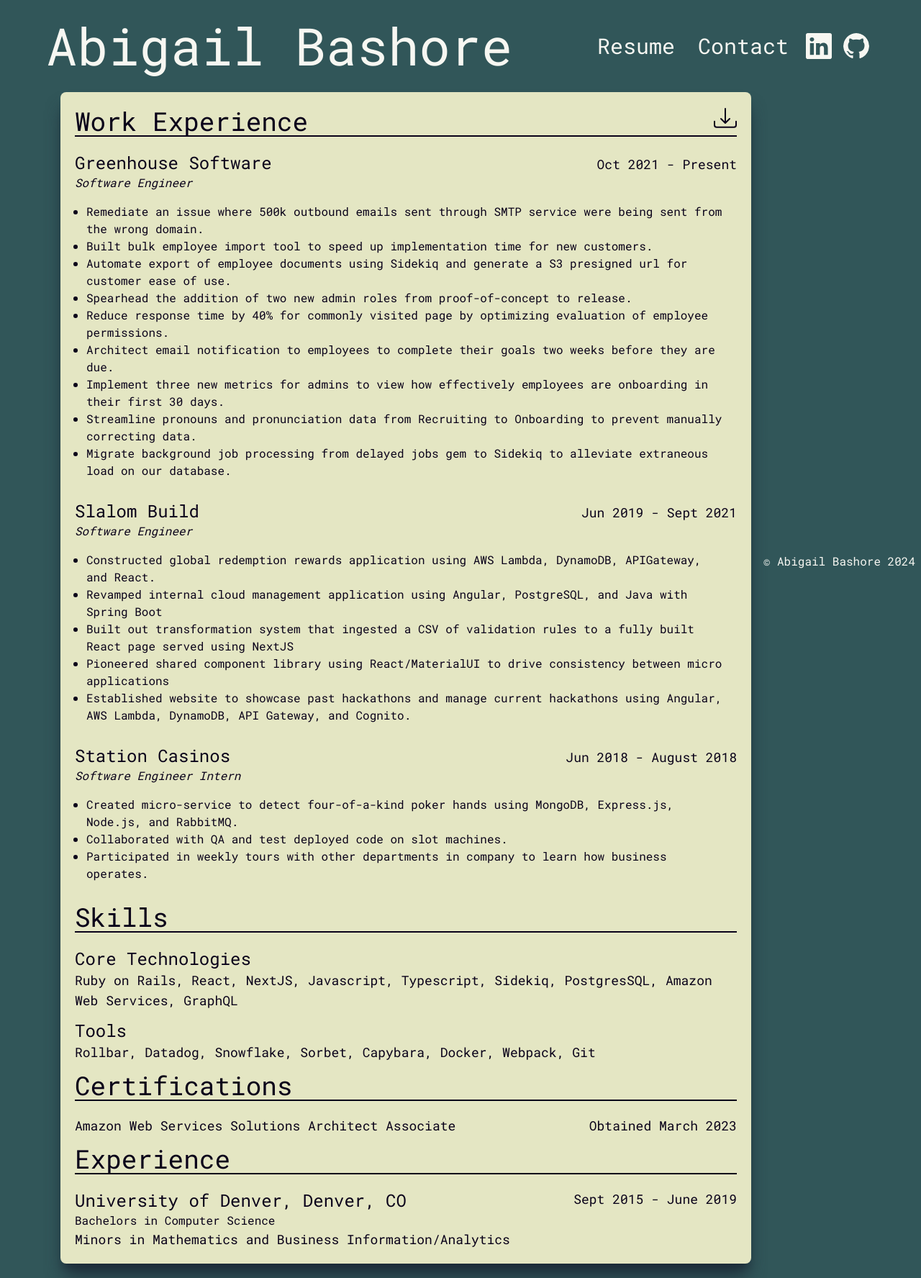
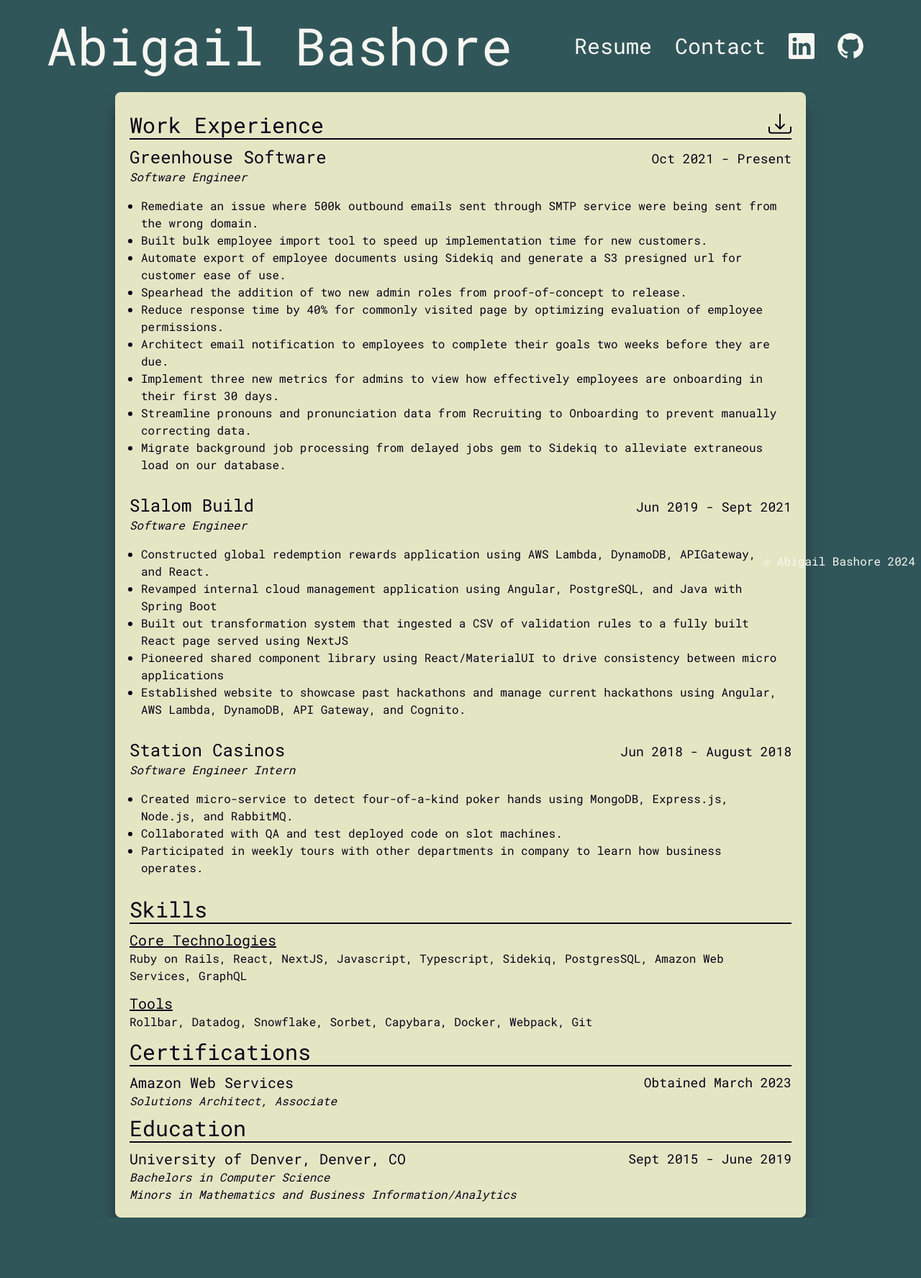
Before and after one commit to abbyjb/abbyjb-portfolio, a Next.js app: page /experience in a window 1280 px wide. Shown: the whole page at 72% size. After the commit the page ends 1692 px from the top, so only its background shows below. Built offline with nearby package versions, Linux system fonts and the light colour scheme.

Commit message:
more enhancements; add about section

```diff
--- a/app/components/navigation.tsx
+++ b/app/components/navigation.tsx
@@ -5,22 +5,22 @@
 export default function Navigation() {
   return (
     <nav className="flex sm:flex-row flex-col items-center justify-between my-7 ">
-      <Link className="grow" href="/">
-        <h1 className="lg:text-7xl text-5xl text-nowrap">Abigail Bashore</h1>
+      <Link className="grow" href="/" title="Home Page">
+        <h1 className="lg:text-7xl text-5xl sm:text-left sm:text-nowrap text-wrap text-center">Abigail Bashore</h1>
       </Link>
       <div className="flex">
-        <Link className="lg:text-3xl lg:leading-none m-2 hover:transition-shadow hover:text-off-white hover:shadow-inner-md hover:bg-[#3A6669] hover:shadow-blue text-2xl rounded-lg p-2" href={"/experience"}>
+        <Link className="lg:text-3xl lg:leading-none m-2 hover:transition-shadow hover:text-off-white hover:shadow-inner-md hover:bg-[#3A6669] hover:shadow-blue text-2xl rounded-lg p-2" href={"/experience"} title="View My Resume">
           Resume
         </Link>
-        <Link className="lg:text-3xl lg:leading-none m-2 hover:transition-shadow hover:text-off-white hover:shadow-inner-md hover:bg-[#3A6669] hover:shadow-blue text-2xl rounded-lg p-2" href={"mailto:abbyjbdev@gmail.com"}>
+        <Link className="lg:text-3xl lg:leading-none m-2 hover:transition-shadow hover:text-off-white hover:shadow-inner-md hover:bg-[#3A6669] hover:shadow-blue text-2xl rounded-lg p-2" href={"mailto:abbyjbdev@gmail.com"} title="Email Me">
           Contact
         </Link>
       </div>
       <div className="flex">
-        <Link className="m-2" target="_blank" href={"https://www.linkedin.com/in/abigail-bashore"}>
+        <Link className="p-2 m-2" target="_blank" href={"https://www.linkedin.com/in/abigail-bashore"} title="LinkedIn Profile">
           <LinkedIn className={"lg:size-9 lg:leading-none hover:transition-shadow hover:shadow-xl hover:shadow-blue size-6"} />
         </Link>
-        <Link className="m-2" target="_blank" href={"https://www.github.com/abbyjb"}>
+        <Link className="p-2 m-2" target="_blank" href={"https://www.github.com/abbyjb"} title="Github Profile">
           <Github className={"rounded-full lg:size-9 lg:leading-none hover:transition-shadow hover:shadow-xl hover:shadow-blue size-6"} />
         </Link>
       </div>
--- a/app/experience/components/resume-section-header.tsx
+++ b/app/experience/components/resume-section-header.tsx
@@ -8,10 +8,10 @@
 
 export default function ResumeSectionHeader({ name, icon_button }: ResumeSectionHeaderProps) {
   return (
-    <div className="flex mb-5 border-b-2 border-purple">
-      <h2 className="grow text-4xl">{name}</h2>
+    <div className="flex my-2 border-b-2 border-purple">
+      <h2 className="grow text-3xl">{name}</h2>
       { icon_button &&
-        <Link href="./Abigail_Bashore_Resume.pdf" target="_blank" download>
+        <Link href="./Abigail_Bashore_Resume.pdf" target="_blank" title="Download my resume" download>
           <Download className="size-8"/>
         </Link>
       }
--- a/app/experience/page.tsx
+++ b/app/experience/page.tsx
@@ -3,7 +3,7 @@
 
 export default function ExperiencePage () {
   return (
-    <main className="rounded-lg bg-beige text-purple p-5 m-5 shadow-xl shadow-blue overflow-y-auto">
+    <main className="rounded-lg bg-beige text-purple p-5 shadow-xl shadow-blue overflow-y-auto">
       <ResumeSectionHeader name="Work Experience" icon_button />
       <ResumeItem
         company={"Greenhouse Software"}
@@ -47,27 +47,30 @@
 
       <ResumeSectionHeader name="Skills" />
       <div className="mb-3">
-        <h3 className="text-2xl">Core Technologies</h3>
-        <p className="text-lg"> Ruby on Rails, React, NextJS, Javascript, Typescript, Sidekiq, PostgresSQL, Amazon Web Services, GraphQL</p>
+        <h3 className="underline text-xl">Core Technologies</h3>
+        <p> Ruby on Rails, React, NextJS, Javascript, Typescript, Sidekiq, PostgresSQL, Amazon Web Services, GraphQL</p>
       </div>
       <div className="mb-3">
-        <h3 className="text-2xl">Tools</h3>
-        <p className="text-lg"> Rollbar, Datadog, Snowflake, Sorbet, Capybara, Docker, Webpack, Git</p>
+        <h3 className="underline text-xl">Tools</h3>
+        <p> Rollbar, Datadog, Snowflake, Sorbet, Capybara, Docker, Webpack, Git</p>
       </div>
 
       <ResumeSectionHeader name="Certifications" />
-      <div className="flex mb-3">
-        <p className="grow text-lg">Amazon Web Services Solutions Architect Associate</p>
+      <div className="flex">
+        <div className="grow">
+          <h3 className="text-xl">Amazon Web Services</h3>
+          <p className="italic">Solutions Architect, Associate</p>
+        </div>
         <p className="text-lg">Obtained March 2023</p>
       </div>
 
-      <ResumeSectionHeader name="Experience" />
+      <ResumeSectionHeader name="Education" />
       <div className="flex">
-        <h3 className="grow text-2xl">University of Denver, Denver, CO</h3>
+        <h3 className="grow text-xl">University of Denver, Denver, CO</h3>
         <p className="text-lg">Sept 2015 - June 2019</p>
       </div>
-      <p className="font-text-lg">Bachelors in Computer Science</p>
-      <p className="text-lg">Minors in Mathematics and Business Information/Analytics</p>
+      <p className="italic">Bachelors in Computer Science</p>
+      <p className="italic">Minors in Mathematics and Business Information/Analytics</p>
     </main>
   );
 }
--- a/app/page.tsx
+++ b/app/page.tsx
@@ -2,34 +2,46 @@
 
 export default function Home() {
   return (
-    <main className="sm:grid sm:grid-cols-2 flex flex-col items-center justify-between gap-3">
-      <div className="relative">
+    <main>
+      <div className="sm:flex sm:flex-row items-center justify-between mb-3 gap-3">
         <Image
-          className="sm:absolute sm:top-0 sm:left-0 my-3 rounded-full shadow-xl shadow-blue"
-          src="/abbyjb-in-nyc.jpg"
-          // style={{
-          //   width: '100%',
-          //   height: 'auto',
-          // }}
-          width={300}
-          height={300}
-          alt="abby in nyc"
-        />
-        <Image
-          className="sm:absolute sm:top-40 sm:left-40 my-3 rounded-full shadow-xl shadow-blue"
-          src="/abbyjb-running-5k.jpg"
-          // style={{
-          //   width: '100%',
-          //   height: 'auto',
-          // }}
-          width={300}
-          height={300}
-          alt="abby running in a 5k"
-        />
+            className="my-3 sm:rounded-lg rounded-full"
+            src="/abbyjb-in-nyc.jpg"
+            width={250}
+            height={250}
+            alt="abby in new york city"
+          />
+          <Image
+            className="sm:block mx-auto hidden my-3 rounded-lg"
+            src="/abbyjb-running-5k.jpg"
+            width={250}
+            height={250}
+            alt="abby running a 5k race"
+          />
+          <Image
+            className="sm:block hidden my-3 rounded-lg"
+            src="/abbyjb-hockey-game.jpg"
+            width={250}
+            height={250}
+            alt="abby at a NHL hockey game"
+          />
       </div>
-      <div className="p-2 rounded-lg bg-beige shadow-lg shadow-blue">
+      <div className="p-2 rounded-lg bg-beige min-w-[300px]">
+        <p className="mb-4 text-lg text-purple">
+          Hello, thanks for stopping by!
+        </p>
+        <p className="mb-4 text-lg text-purple">
+          I am a software engineer with five years of experience working remotely
+          out of Henderson, NV. At my current position at Greenhouse Software I have
+          honed my skills in critical thinking, cross-functional communication, and
+          technical expertise within the Ruby on Rails and React technical stack.
+          I've led projects that have increased the efficiency for our customers at scale.
+          From a budding thought to a built solution, I dig deep to find the best outcome
+          with performance, useability and maintainability in mind!
+        </p>
         <p className="text-lg text-purple">
-          I'm Abigail Bashore, a fullstack software engineer
+          Outside of work I train for half marathons, watch NHL hockey with my family, and
+          enjoy playing video games and travelling with friends.
         </p>
       </div>
     </main>
```
Also changed, not shown: public/abbyjb-hockey-game.jpg (added).
